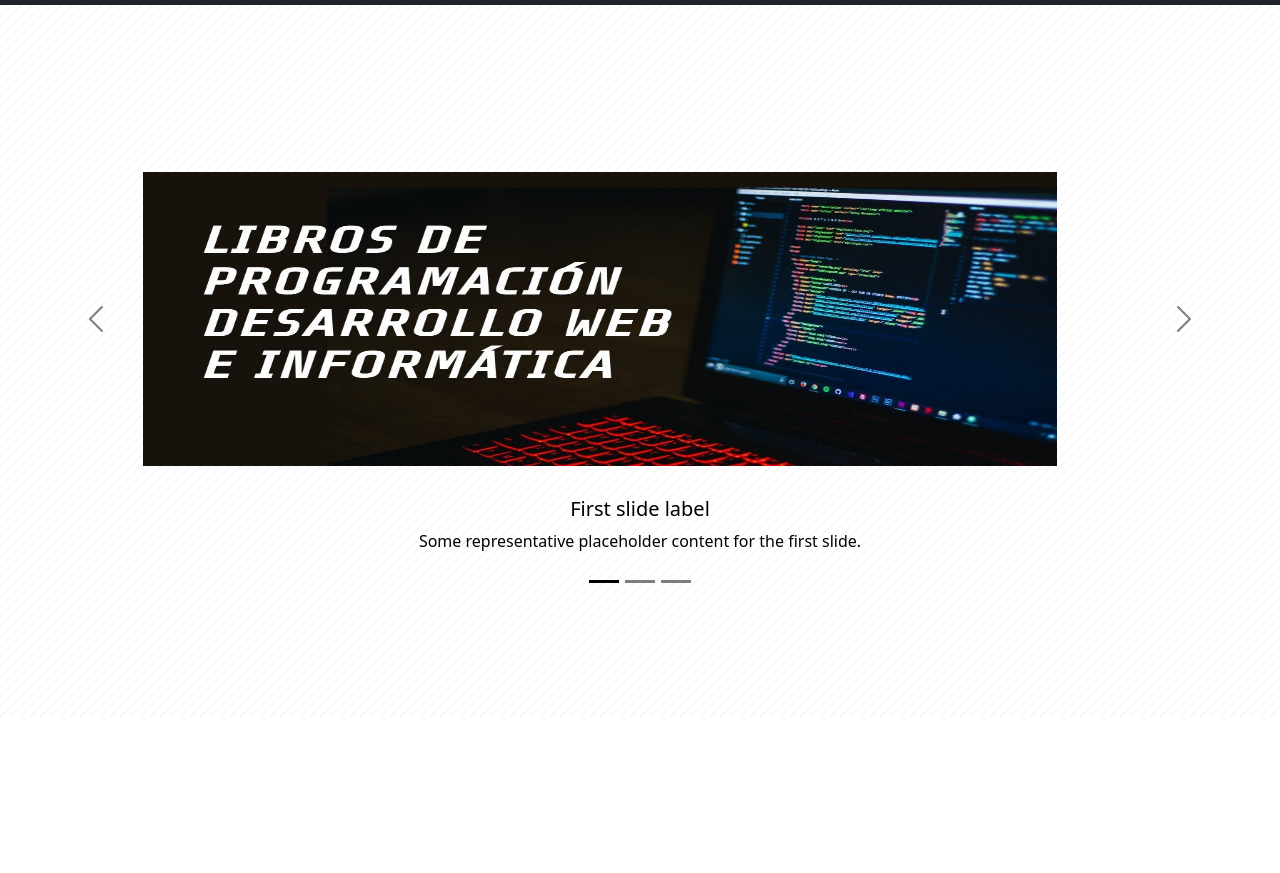
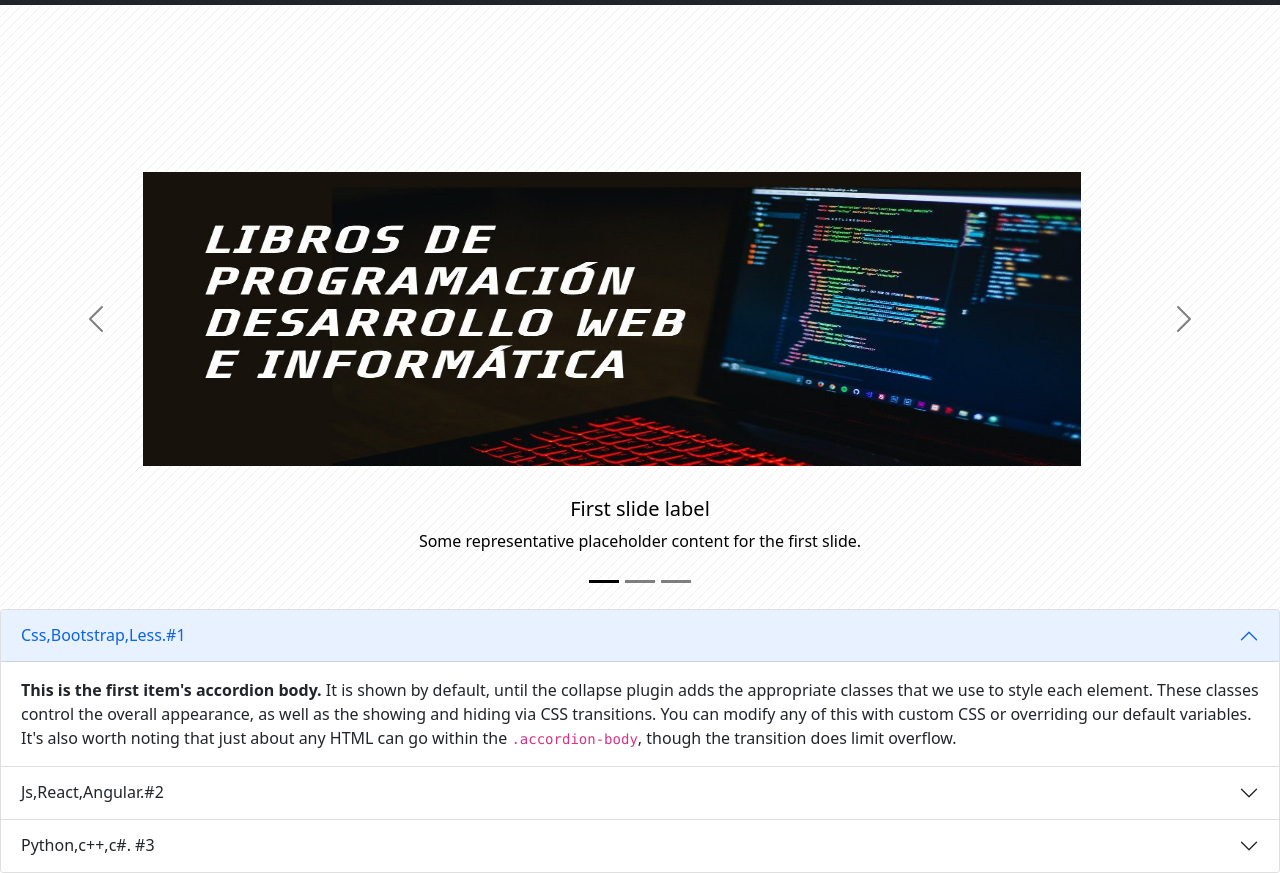
Before and after one commit to FerhMartinez/segunda-entrega-, a plain HTML site: page bootstrap.html in a window 1280 px wide. Shown: the part 83-956 px from the top of the page. Before the commit the page ends 800 px from the top, so only its background shows below. Drawn offline with nearby package versions, Linux system fonts and the light colour scheme.

Commit message:
ultimas modificaciones

```diff
--- a/bootstrap.html
+++ b/bootstrap.html
@@ -5,7 +5,8 @@
     <meta charset="UTF-8">
     <meta http-equiv="X-UA-Compatible" content="IE=edge">
     <meta name="viewport" content="width=device-width, initial-scale=1.0">
-    <title>Nuevo</title>
+    <title>Garage Code</title>
+    <link rel="icon" type="favicon/x-icon" href="img/supertux.png">
     <link href="https://cdn.jsdelivr.net/npm/bootstrap@5.0.2/dist/css/bootstrap.min.css" rel="stylesheet"
         integrity="sha384-EVSTQN3/azprG1Anm3QDgpJLIm9Nao0Yz1ztcQTwFspd3yD65VohhpuuCOmLASjC" crossorigin="anonymous">
     <script src="https://cdn.jsdelivr.net/npm/bootstrap@5.0.2/dist/js/bootstrap.bundle.min.js"
@@ -70,7 +71,7 @@
                 </div>
             </div>
             <div class="carousel-item">
-                <img  src="galeria/1 (3).jpg" class="galeria2" alt="...">
+                <img src="galeria/1 (3).jpg" class="galeria2" alt="...">
                 <div class="carousel-caption d-none d-md-block">
                     <h5>Third slide label</h5>
                     <p>Some representative placeholder content for the third slide.</p>
@@ -86,6 +87,64 @@
             <span class="visually-hidden">Next</span>
         </button>
     </div>
+    <div class="accordion" id="accordionExample">
+        <div class="accordion-item">
+            <h2 class="accordion-header" id="headingOne">
+                <button class="accordion-button" type="button" data-bs-toggle="collapse" data-bs-target="#collapseOne"
+                    aria-expanded="true" aria-controls="collapseOne">
+                    Css,Bootstrap,Less.#1
+                </button>
+            </h2>
+            <div id="collapseOne" class="accordion-collapse collapse show" aria-labelledby="headingOne"
+                data-bs-parent="#accordionExample">
+                <div class="accordion-body">
+                    <strong>This is the first item's accordion body.</strong> It is shown by default, until the collapse
+                    plugin adds the appropriate classes that we use to style each element. These classes control the
+                    overall appearance, as well as the showing and hiding via CSS transitions. You can modify any of
+                    this with custom CSS or overriding our default variables. It's also worth noting that just about any
+                    HTML can go within the <code>.accordion-body</code>, though the transition does limit overflow.
+                </div>
+            </div>
+        </div>
+        <div class="accordion-item">
+            <h2 class="accordion-header" id="headingTwo">
+                <button class="accordion-button collapsed" type="button" data-bs-toggle="collapse"
+                    data-bs-target="#collapseTwo" aria-expanded="false" aria-controls="collapseTwo">
+                    Js,React,Angular.#2
+                </button>
+            </h2>
+            <div id="collapseTwo" class="accordion-collapse collapse" aria-labelledby="headingTwo"
+                data-bs-parent="#accordionExample">
+                <div class="accordion-body">
+                    <strong>This is the second item's accordion body.</strong> It is hidden by default, until the
+                    collapse plugin adds the appropriate classes that we use to style each element. These classes
+                    control the overall appearance, as well as the showing and hiding via CSS transitions. You can
+                    modify any of this with custom CSS or overriding our default variables. It's also worth noting that
+                    just about any HTML can go within the <code>.accordion-body</code>, though the transition does limit
+                    overflow.
+                </div>
+            </div>
+        </div>
+        <div class="accordion-item">
+            <h2 class="accordion-header" id="headingThree">
+                <button class="accordion-button collapsed" type="button" data-bs-toggle="collapse"
+                    data-bs-target="#collapseThree" aria-expanded="false" aria-controls="collapseThree">
+                    Python,c++,c#. #3
+                </button>
+            </h2>
+            <div id="collapseThree" class="accordion-collapse collapse" aria-labelledby="headingThree"
+                data-bs-parent="#accordionExample">
+                <div class="accordion-body">
+                    <strong>This is the third item's accordion body.</strong> It is hidden by default, until the
+                    collapse plugin adds the appropriate classes that we use to style each element. These classes
+                    control the overall appearance, as well as the showing and hiding via CSS transitions. You can
+                    modify any of this with custom CSS or overriding our default variables. It's also worth noting that
+                    just about any HTML can go within the <code>.accordion-body</code>, though the transition does limit
+                    overflow.
+                </div>
+            </div>
+        </div>
+    </div>
 
 
 </body>
--- a/style.css
+++ b/style.css
@@ -641,6 +641,6 @@ aside h3 {
 .galeria2{
     padding: 43px;
     margin: 100px;
-    width: 1000px;
+    width: 80%;
     height: 380px;
 }
```
Also changed, not shown: index.html (+1 -1 lines), responsive.css (+17 -0 lines).
